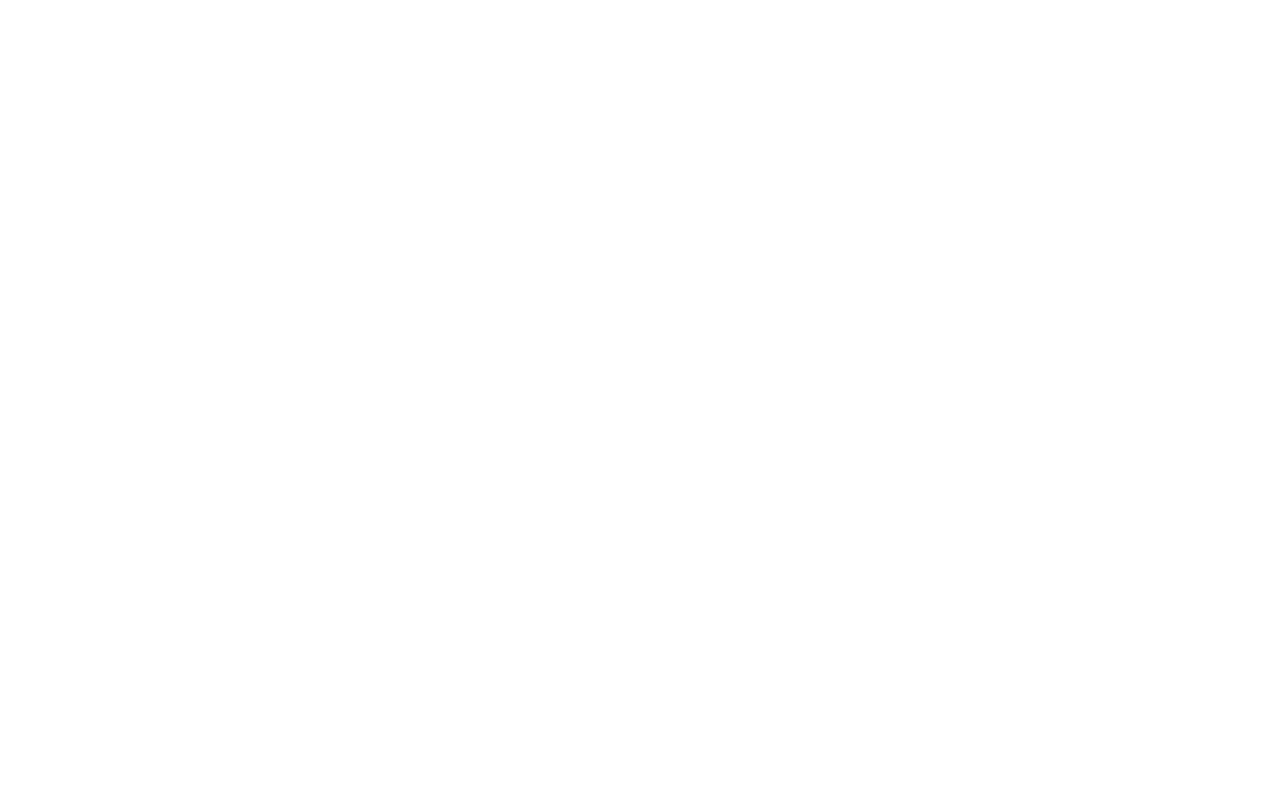
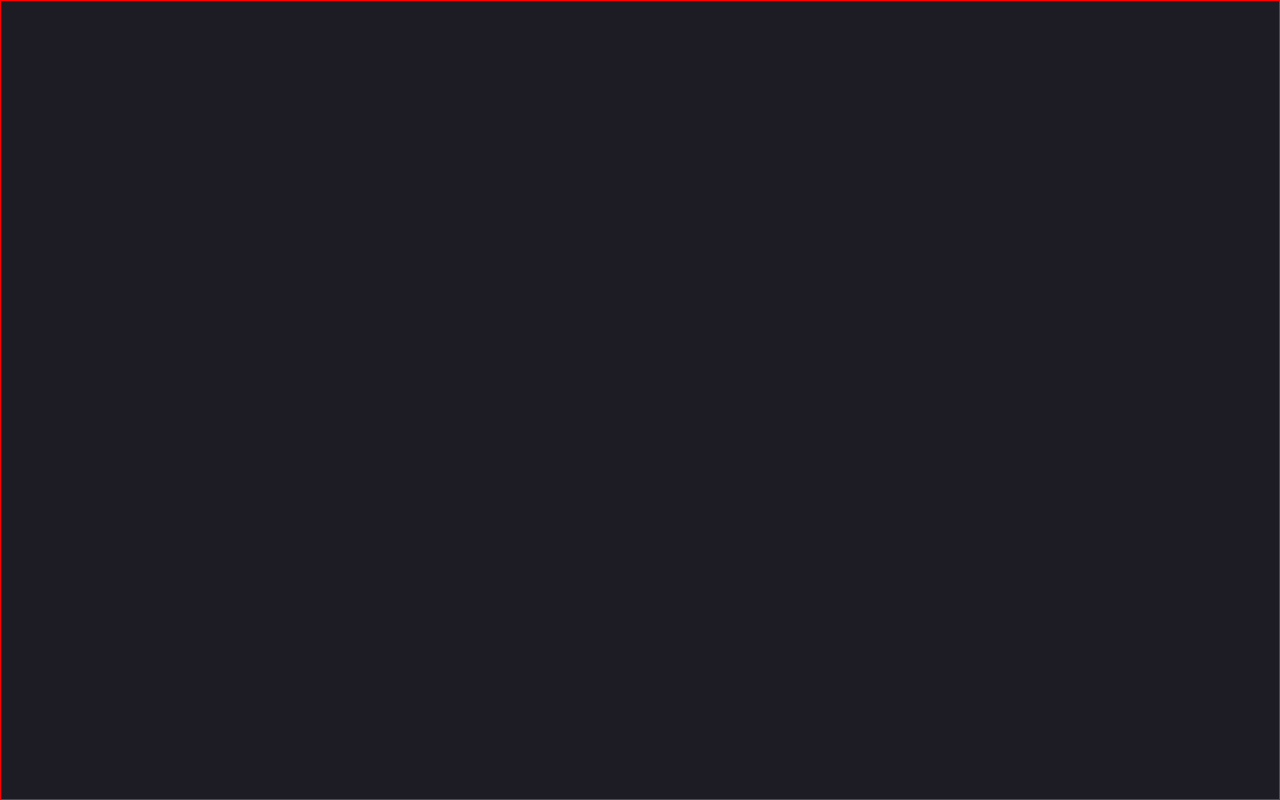
Before and after one commit to cmglezpdev/portfolio, a React (Create React App) app: page / in a window 1280 px wide. Built offline with nearby package versions, Linux system fonts and the light colour scheme.

Commit message:
create principal containers

```diff
--- a/src/App.jsx
+++ b/src/App.jsx
@@ -3,8 +3,12 @@
 
 
   return (
-    <div className='app'>
+
+    <div id='app'>
+
+
 
     </div>
+
   )
 }
--- a/src/index.js
+++ b/src/index.js
@@ -1,7 +1,7 @@
-import React from 'react';
 import { createRoot } from 'react-dom/client';
 import { App } from './App';
 
+import './index.scss'
 
 const root = createRoot( document.querySelector('#root') );
 
--- /dev/null
+++ b/src/index.scss
@@ -0,0 +1,58 @@
+@import './scss/variables.scss';
+
+* {
+    margin: 0;
+    padding: 0;
+    box-sizing: border-box;
+}
+
+#root {
+
+    width: 100vw;
+    height: 100vh;
+    overflow: auto;
+
+    background-color: $background-gray-black;
+}
+
+
+#app {
+    display: relative;
+    margin-left: auto;
+    margin-right: auto;
+
+    width: 100%;
+    height: 100%;
+    border: 1px solid red;
+}
+
+@media (min-width: 640px) {
+    #app {
+        max-width: 640px;
+    }
+}
+
+@media (min-width: 768px) {
+    #app {
+        max-width: 768px;
+    }
+}
+
+@media (min-width: 1024px) {
+    #app {
+        max-width: 1024px;
+    }
+}
+
+@media (min-width: 1280px) {
+    #app {
+        max-width: 1280px;
+    }
+}
+
+
+@media (min-width: 1536px) {
+    #app {
+        max-width: 1536px;
+    }
+}
--- a/src/scss/variables.scss
+++ b/src/scss/variables.scss
@@ -5,7 +5,7 @@
 $background-gray-light: #c2c2c2;
 $background-gray: #55545a;
 $background-gray-dark: #2a2830;
-$background-gary-black: #1d1b24;
+$background-gray-black: #1d1b24;
 
 $background-green-light: #53f6c7;
 $background-green: #19d19d;
```
